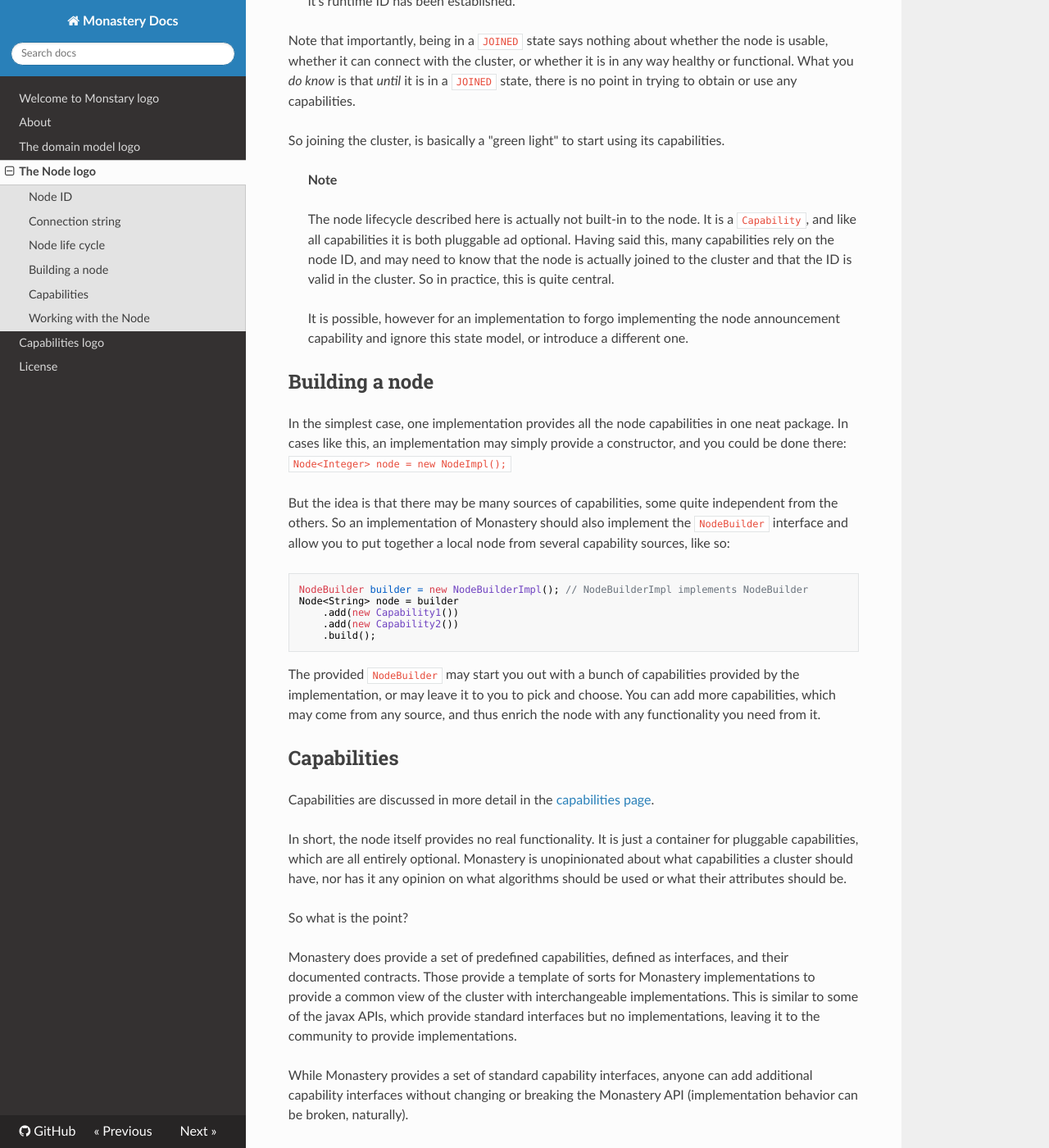
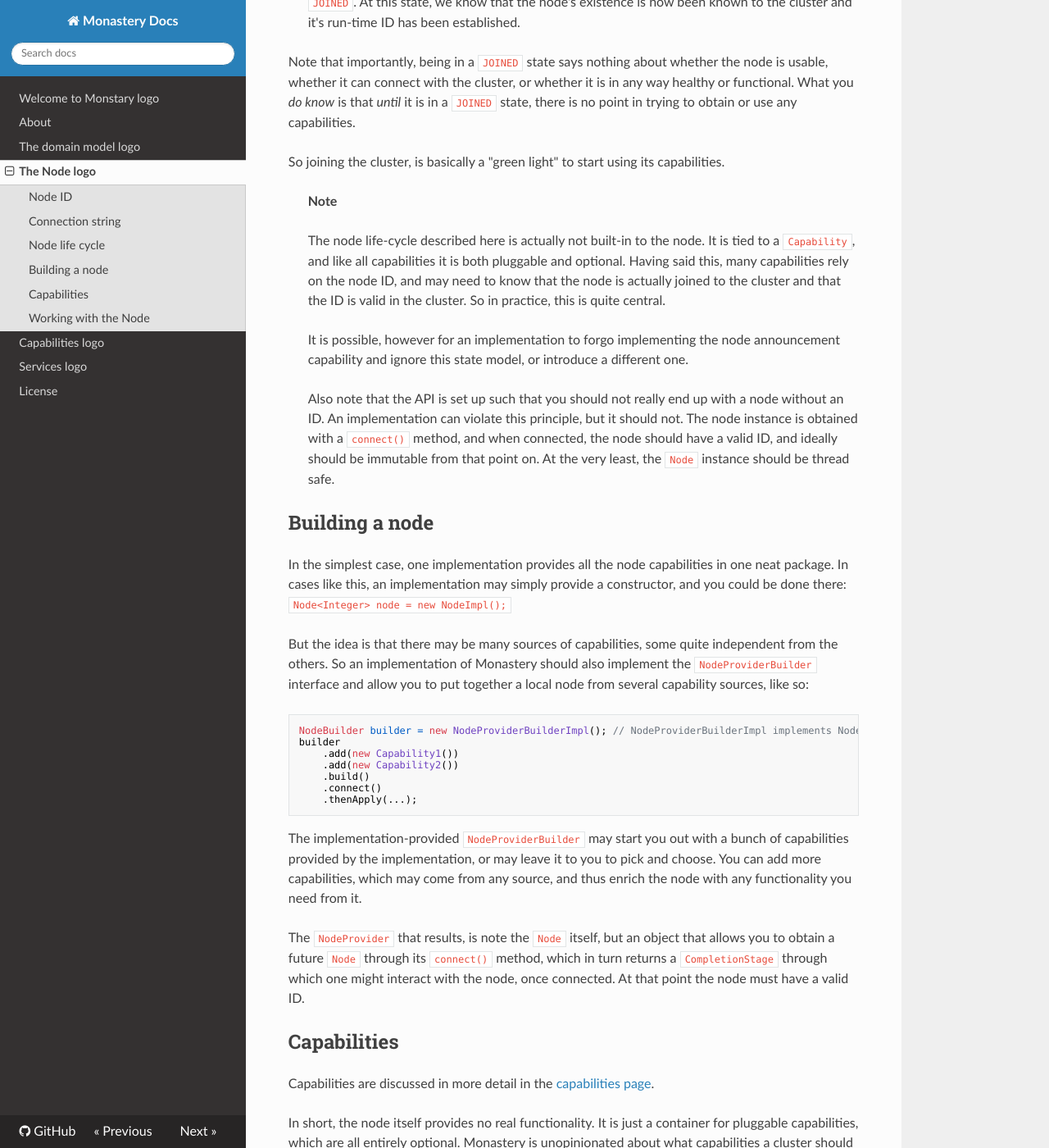
Before and after one commit to arnonmoscona/monastery-docs, an MkDocs documentation site: the page built from docs/node.md, in a window 1280 px wide and 1400 px high, scrolled down 2230 px. Shown: the whole window at 82% size. Built offline with MkDocs 1.6.1, drawn with Linux system fonts in a browser that asks for light colours; nearby versions of some CDN libraries; old or Windows-style settings are respelled for this version of MkDocs; some of the changed text lies outside the part shown.

Commit message:
changed some description in node, started domain model, added services page

````diff
--- a/docs/node.md
+++ b/docs/node.md
@@ -17,7 +17,7 @@ The `Node` itself is very minimal. All it has is:
 
 ## Node ID
 
-The node ID represents the runtime identity of the local node in the cluster.
+The node ID represents the run-time identity of the local node in the cluster.
 
 * The ID must be unique cluster-wide. This is enforced by the implementation.
 * The ID may be `null` until the node is in a `JOINED` state
@@ -41,7 +41,7 @@ The local node's states are very simple, and are not intended for complex state
 
 1. When the node starts out, it is in a `DISCONNECTED` state. At this stage, no node in the cluster knows about the local node, and it does not communicate with the cluster.
 2. To join the cluster the `Node` is 'announced' to the cluster. Once announced, the node switches to an `ANNOUNCED` state. In this state, the node is still not usable as a cluster node, but the implementation is "working on it"
-3. When the process of joining the cluster is complete, the node enters its final stage, which is `JOINED`. At this state, we know that the node's existence is now been known to the cluster and it's runtime ID has been established.
+3. When the process of joining the cluster is complete, the node enters its final stage, which is `JOINED`. At this state, we know that the node's existence is now been known to the cluster and it's run-time ID has been established.
 
 Note that importantly, being in a `JOINED` state says nothing about whether the node is usable, whether it can connect with the cluster, or whether it is in any way healthy or functional. What you *do know* is that *until* it is in a `JOINED` state, there is no point in trying to obtain or use any capabilities.
 
@@ -49,26 +49,32 @@ So joining the cluster, is basically a "green light" to start using its capabili
 
 > **Note**
 >
-> The node lifecycle described here is actually not built-in to the node.
-> It is a `Capability`, and like all capabilities it is both pluggable ad optional.
+> The node life-cycle described here is actually not built-in to the node.
+> It is tied to a `Capability`, and like all capabilities it is both pluggable and optional.
 > Having said this, many capabilities rely on the node ID, and may need to know that the node is actually joined to the cluster and that the ID is valid in the cluster. So in practice, this is quite central.
 >
 > It is possible, however for an implementation to forgo implementing the node announcement capability and ignore this state model, or introduce a different one.
+>
+> Also note that the API is set up such that you should not really end up with a node without an ID. An implementation can violate this principle, but it should not. The node instance is obtained with a `connect()` method, and when connected, the node should have a valid ID, and ideally should be immutable from that point on. At the very least, the `Node` instance should be thread safe.
 
 ## Building a node
 In the simplest case, one implementation provides all the node capabilities in one neat package. In cases like this, an implementation may simply provide a constructor, and you could be done there: `Node<Integer> node = new NodeImpl();`
 
-But the idea is that there may be many sources of capabilities, some quite independent from the others. So an implementation of Monastery should also implement the `NodeBuilder` interface and allow you to put together a local node from several capability sources, like so:
+But the idea is that there may be many sources of capabilities, some quite independent from the others. So an implementation of Monastery should also implement the `NodeProviderBuilder` interface and allow you to put together a local node from several capability sources, like so:
 
 ```Java
-NodeBuilder builder = new NodeBuilderImpl(); // NodeBuilderImpl implements NodeBuilder
-Node<String> node = builder
+NodeBuilder builder = new NodeProviderBuilderImpl(); // NodeProviderBuilderImpl implements NodeProviderBuilder
+builder
     .add(new Capability1())
     .add(new Capability2())
-    .build();
+    .build()
+    .connect()
+    .thenApply(...);
 ```
 
-The provided `NodeBuilder` may start you out with a bunch of capabilities provided by the implementation, or may leave it to you to pick and choose. You can add more capabilities, which may come from any source, and thus enrich the node with any functionality you need from it.
+The implementation-provided `NodeProviderBuilder` may start you out with a bunch of capabilities provided by the implementation, or may leave it to you to pick and choose. You can add more capabilities, which may come from any source, and thus enrich the node with any functionality you need from it.
+
+The `NodeProvider` that results, is note the `Node` itself, but an object that allows you to obtain a future `Node` through its `connect()` method, which in turn returns a `CompletionStage` through which one might interact with the node, once connected. At that point the node must have a valid ID.
 
 ## Capabilities
 Capabilities are discussed in more detail in the [capabilities page](Capabilities.md).
--- a/mkdocs.yml
+++ b/mkdocs.yml
@@ -8,4 +8,5 @@ pages:
   - "domain-model.md"
   - "node.md"
   - "Capabilities.md"
+  - "services.md"
   - "license.md"
````
Also changed, not shown: other parts of docs/node.md (+1 -1 lines), docs/Capabilities.md (+10 -2 lines), docs/domain-model.md (+4 -2 lines), docs/index.md (+1 -0 lines), docs/services.md (added, +6 -0 lines), docs/construction.png (added), docs/node_and_application_relationships.svg, 2 other files.
